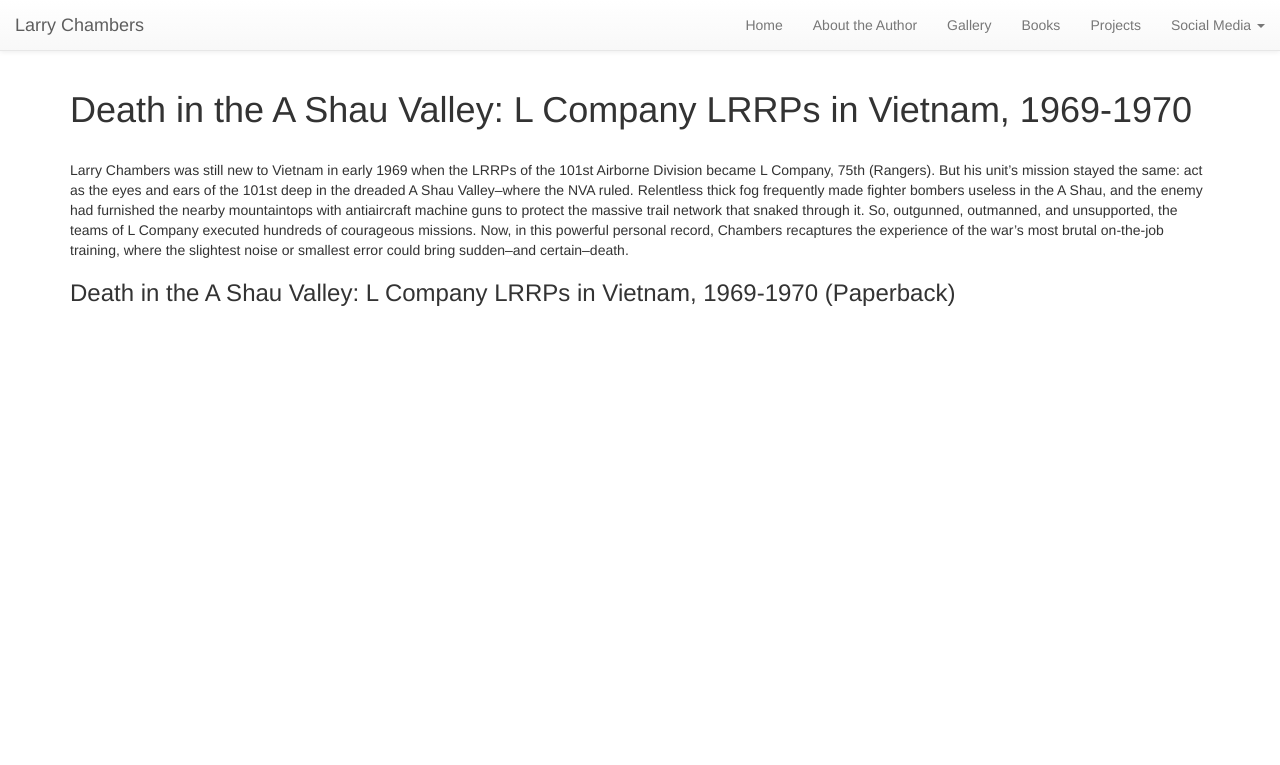
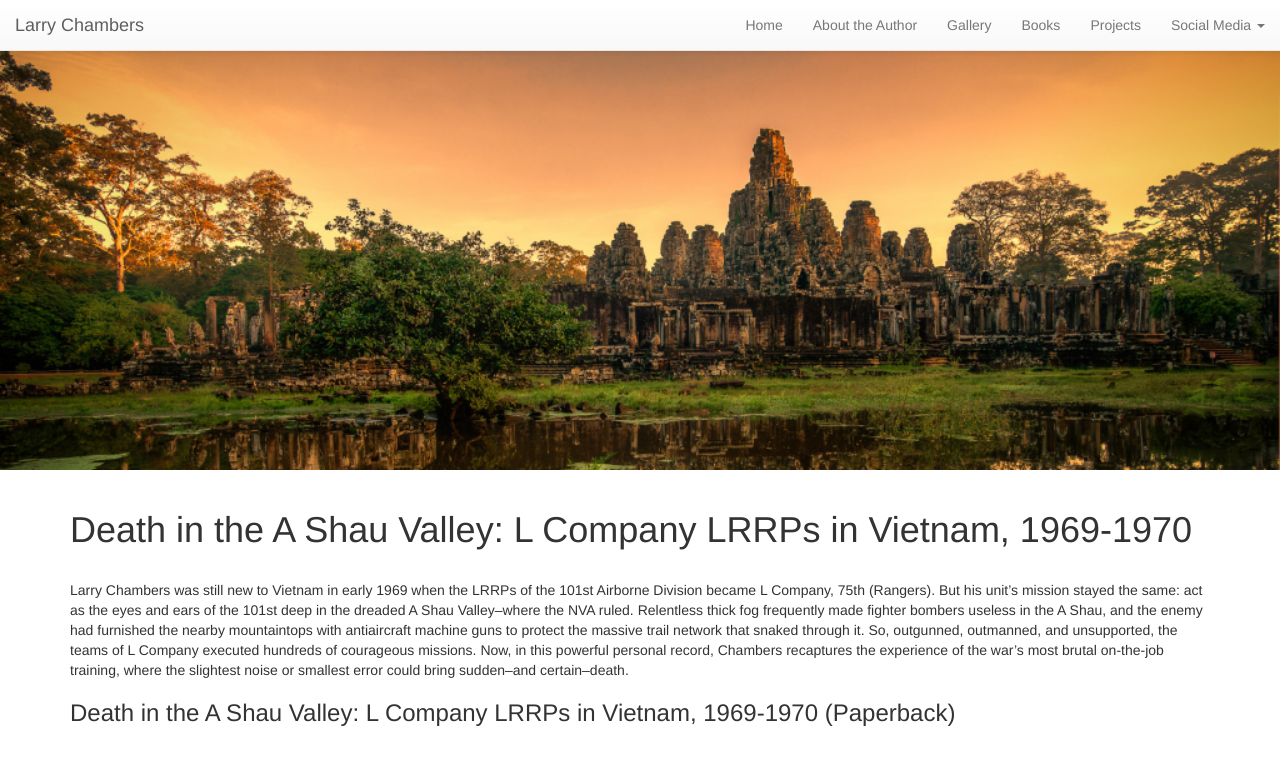
Before and after one commit to larrychambers/larrychambers.github.io, a Jekyll site: the page built from _posts/2016-12-01-death-in-the-a-shau-valley.markdown, in a window 1280 px wide. Shown: the top 765 px of the page. Built offline with Jekyll 4.4.1, drawn with Linux system fonts in a browser that asks for light colours; nearby versions of some CDN libraries.

Commit message:
update post page

```diff
--- a/_layouts/post.html
+++ b/_layouts/post.html
@@ -10,7 +10,7 @@
   </head>
   <body>
     {% include navbar.html %}
-
+    <div class="container-fluid" style="margin-top: -20px; height: 420px; margin-bottom: 20px; background: url('{{ site.url }}/images/angkor_wat.jpg') no-repeat; background-size: cover;"> </div>
     <div class="container">
       <h1>{{ page.title }}</h1>
       <br>
```
